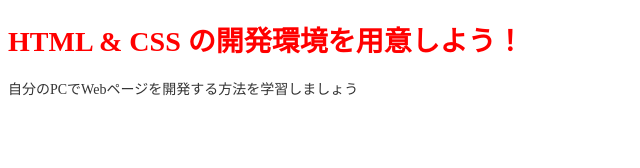
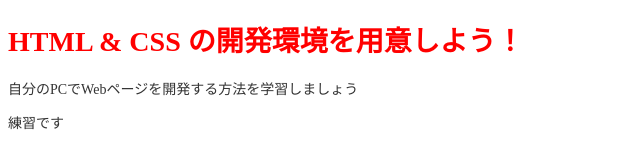
Before and after one commit to kakiuchiharuka/haruka-8.github.io, a plain HTML site: page index.html in a window 1280 px wide. Shown: the full height of the page, 0-640 px from the left. Drawn offline with Linux system fonts and the light colour scheme.

Commit message:
Update index.html

```diff
--- a/index.html
+++ b/index.html
@@ -8,5 +8,6 @@
   <body>
     <h1 class="title">HTML & CSS の開発環境を用意しよう！</h1>
     <p>自分のPCでWebページを開発する方法を学習しましょう</p>
+    <p>練習です</p>
   </body>
 </html>
```
